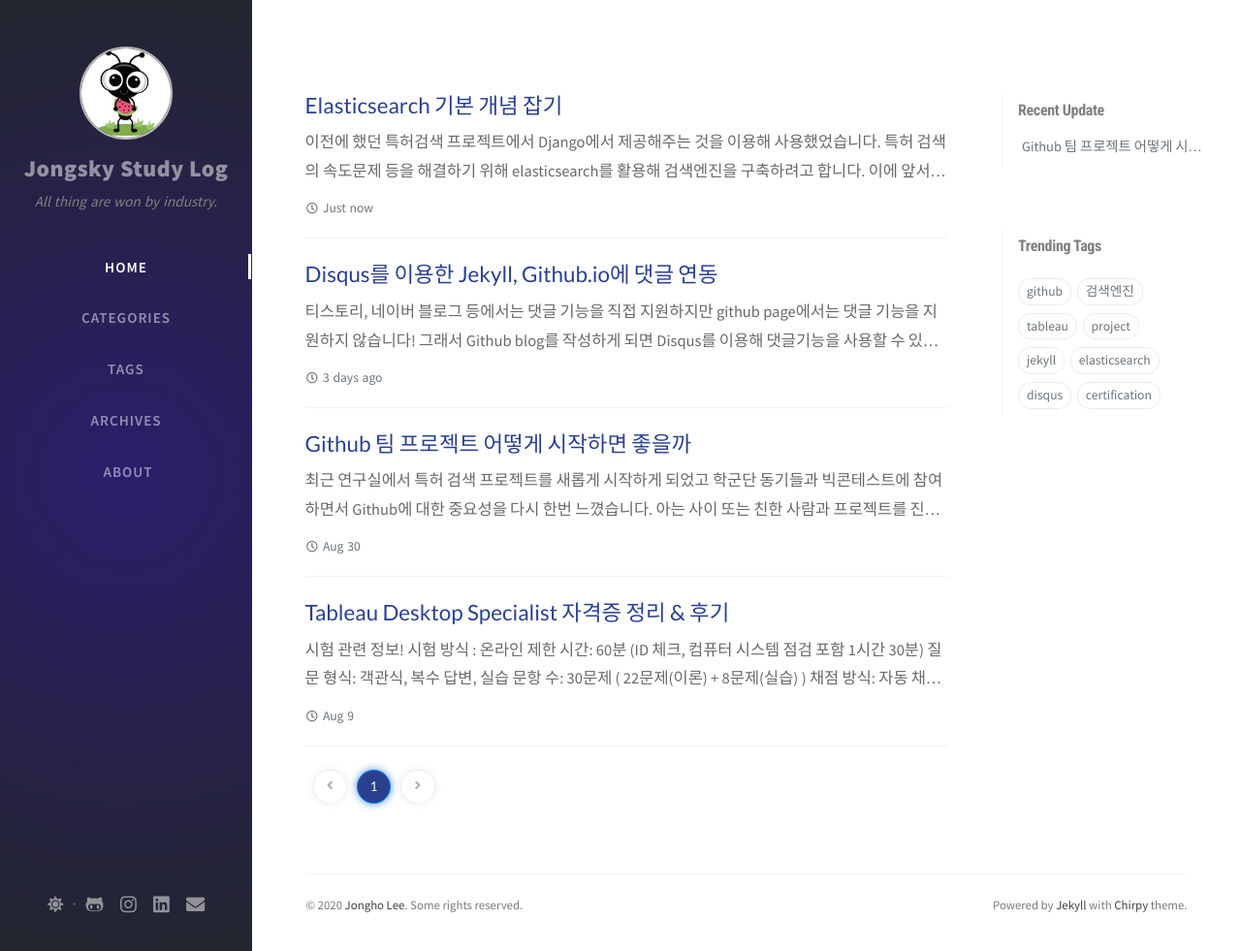
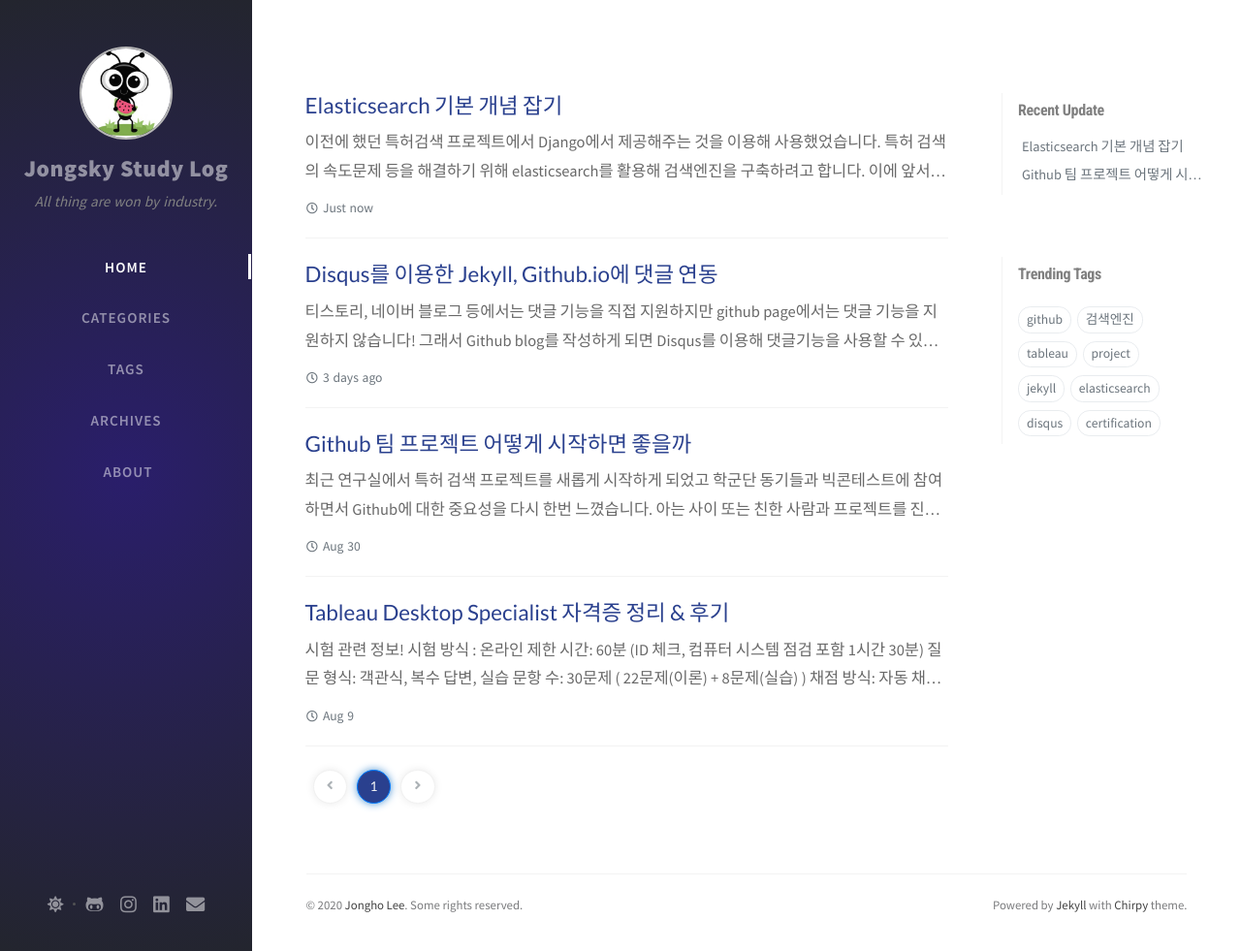
Before and after one commit to epsilon-deltta/Study-Log, a Jekyll site: the page built from index.html, in a window 1280 px wide and 981 px high. Shown: the whole window at 97% size. Built offline with Jekyll 4.4.1, drawn with Linux system fonts in a browser that asks for light colours; nearby versions of some CDN libraries; the list of posts is cut into pages by our own code; comment, search, counter and statistics services are not loaded.

```diff
--- a/_data/updates.yml
+++ b/_data/updates.yml
@@ -7,3 +7,6 @@
 -
   filename: 'Disqus를-이용한-Jekyll,Github'
   lastmod: '2020-09-01 01:50:37 +0900'
+-
+  filename: 'Elasticsearch-기본-개념-잡기'
+  lastmod: '2020-09-04 22:55:05 +0900'
```
